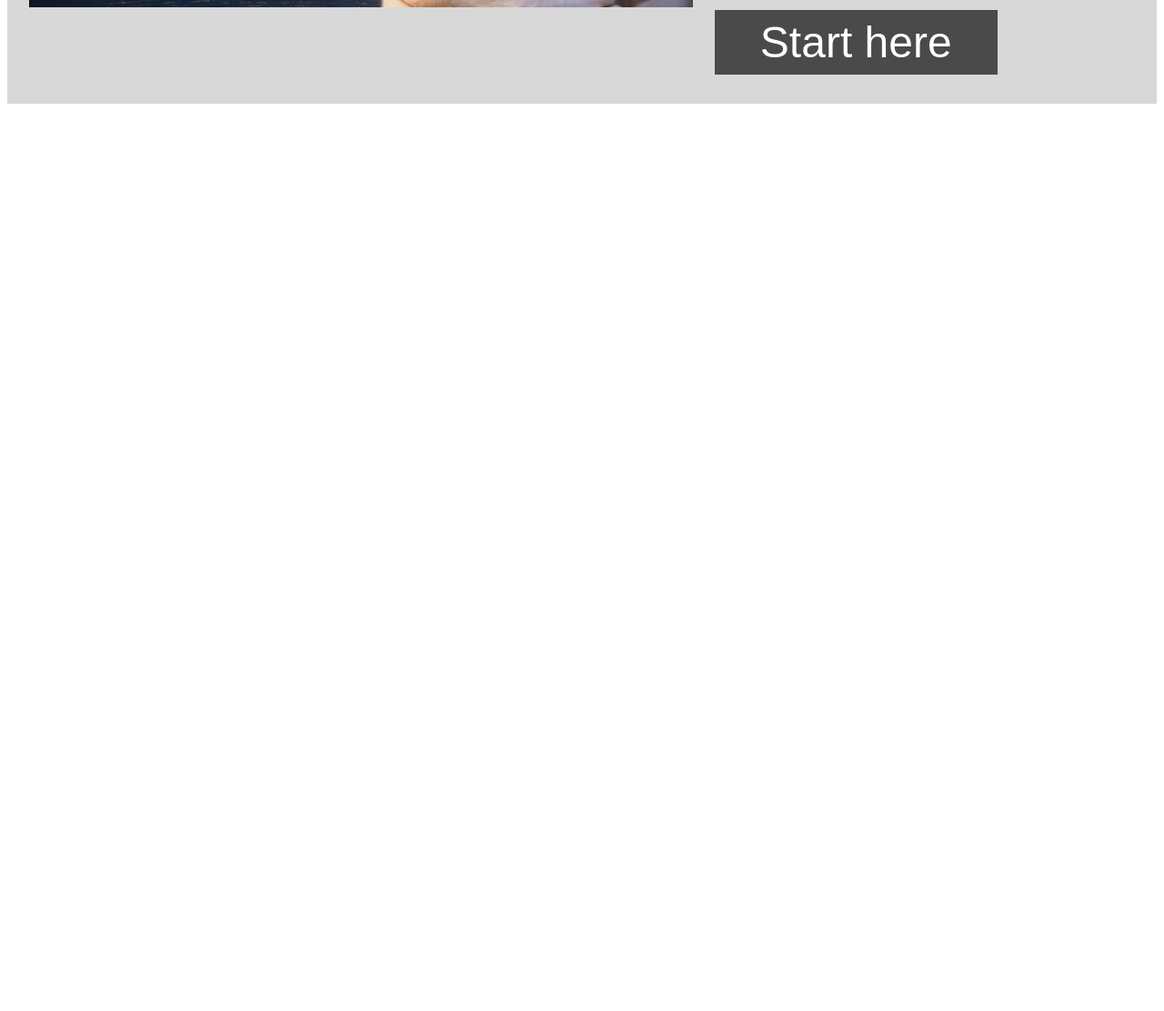
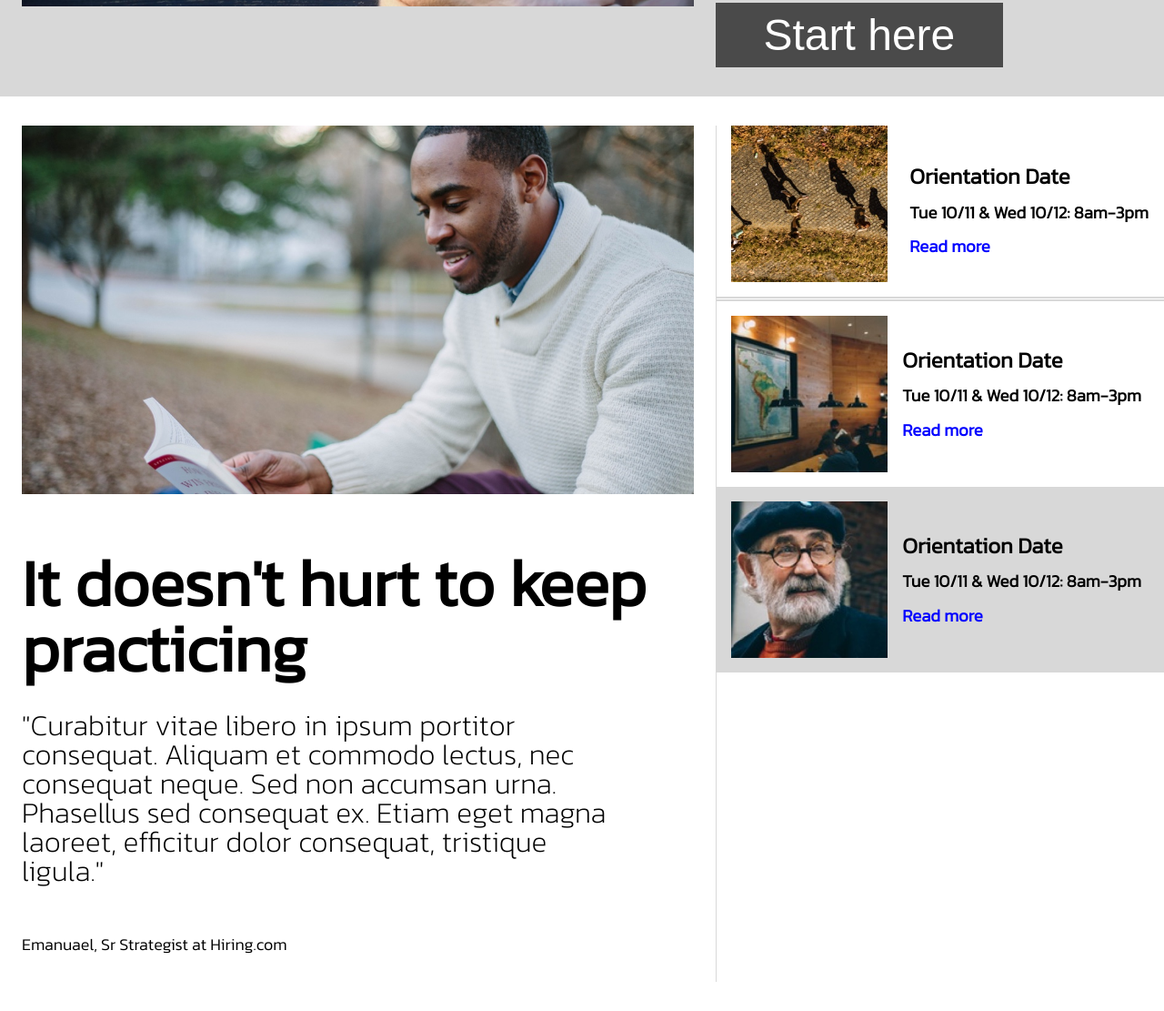
Before and after one commit to AZCampbell/CSS-Capstone, a plain HTML site: page index.html in a window 1280 px wide. Shown: the part 636-1747 px from the top of the page at 91% size. Before the commit the page ends 800 px from the top, so only its background shows below. Drawn offline with Linux system fonts and the light colour scheme.

Commit message:
Finshed second section

```diff
--- a/index.html
+++ b/index.html
@@ -32,6 +32,46 @@
     <button type="button" name="button">Start here</button>
   </div>
 </section>
+<section id="orientation">
+<div class="orientation-left">
+  <img src="./resources/images/information-main.jpg" alt="">
+  <h1>It doesn't hurt to keep practicing</h1>
+  <h3>"Curabitur vitae libero in ipsum portitor consequat. Aliquam et commodo lectus, nec consequat neque. Sed non accumsan urna. Phasellus sed consequat ex. Etiam eget magna laoreet, efficitur dolor consequat, tristique ligula."</h3>
+  <p class="author">Emanuael, Sr Strategist at Hiring.com</p>
+</div>
+<div class="main-right">
+<article class="article1">
+<div class="content">
+  <img src="./resources/images/information-orientation.jpg" alt="">
+  <div class="content-text">
+    <h2>Orientation Date</h2>
+    <h3>Tue 10/11 & Wed 10/12: 8am-3pm</h3>
+    <a href="#"><h3 class="readmore">Read more</h3></a>
+  </div>
+</div>
+</article>
+<article class="article2">
+  <div class="content">
+    <img src="./resources/images/information-campus.jpg" alt="">
+    <div class="content-text">
+      <h2>Orientation Date</h2>
+      <h3>Tue 10/11 & Wed 10/12: 8am-3pm</h3>
+      <a href="#"><h3 class="readmore">Read more</h3></a>
+    </div>
+  </div>
+</article>
+<article class="article3">
+  <div class="content">
+      <img src="./resources/images/information-guest-lecture.jpg" alt="">
+      <div class="content-text">
+        <h2>Orientation Date</h2>
+        <h3>Tue 10/11 & Wed 10/12: 8am-3pm</h3>
+        <a href="#"><h3 class="readmore">Read more</h3></a>
+      </div>
+  </div>
+</article>
+</div>
+</section>
 <body>
 
 </body>
--- a/resources/css/reset.css
+++ b/resources/css/reset.css
@@ -30,6 +30,8 @@ footer, header, hgroup, menu, nav, section {
 }
 body {
   line-height: 1;
+  margin:0;
+  padding: 0;
 }
 ol, ul {
   list-style: none;
--- a/resources/css/style.css
+++ b/resources/css/style.css
@@ -89,3 +89,116 @@ width:100%;
   border: none;
   color: white;
 }
+#orientation {
+  display: grid;
+  background-color: white;
+  grid-template-columns: 60% 40%;
+  padding: 32px 24px;
+  grid-gap: 24px;
+}
+.orientation-left img {
+  grid-column: 1;
+  width:100%;
+}
+.orientation-left h1 {
+  font-size: 72px;
+  font-weight: bold;
+  margin-bottom: 24px;
+}
+.orientation-left h3 {
+  font-size: 32px;
+  font-weight: lighter;
+  margin-bottom: 24px;
+  padding-right: 64px;
+}
+.author {
+  padding: 0;
+  margin: 0;
+  padding-bottom: 32px;
+}
+.orientation-right {
+  grid-column: 2;
+  width: 100%;
+  justify-content: space-between;
+}
+.entry img {
+  height: auto;
+
+  padding-left: 16px;
+  padding-bottom: 16px;
+}
+.entry {
+  display: flex;
+  flex-flow: row;
+  height: auto;
+  padding-bottom: 16px;
+
+}
+.sidetext {
+  margin-left: 32px;
+  display: flex;
+  flex-direction: column;
+  justify-content: center;
+  padding-right: 64px;
+}
+.sidetext h2 {
+  font-size:48px;
+  margin:.75rem;
+}
+.sidetext h3 {
+  font-size:24px;
+  margin:.75rem;
+}
+.readmore {
+  color: blue;
+}
+.author {
+  padding: 32px 0;
+  font-size: 18px;
+}
+.lecture {
+  background-color: rgb(216, 216, 216);
+}
+
+
+.main-right {
+  display: flex;
+  flex-direction: column;
+  border-left: 1px solid rgb(216, 216, 216);
+
+}
+.article1 {
+  line-height: 0;
+  border-bottom: 5px double rgb(216, 216, 216);
+
+}
+.article2 {
+line-height: 0;
+}
+.article3 {
+line-height: 0;
+background-color: rgb(216, 216, 216);
+
+}
+.article1 .content img {
+  width: 35%;
+  padding:0 24px 16px 16px;
+}
+.article2 .content img {
+  padding: 16px 16px;
+  width:35%;
+}
+.article3 .content img {
+  padding: 16px 16px;
+  width:35%;
+}
+.content {
+  display: flex;
+
+}
+.content-text {
+  display: flex;
+  flex-direction: column;
+  justify-content: center;
+
+}
```
